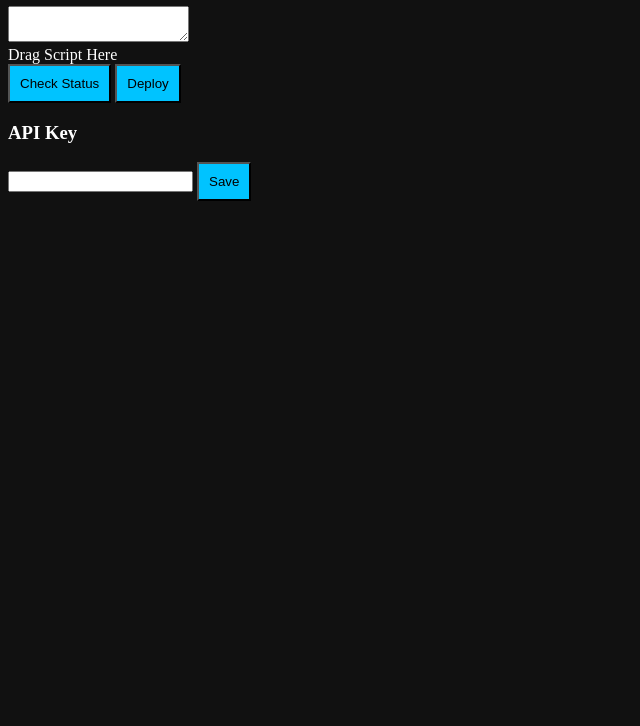
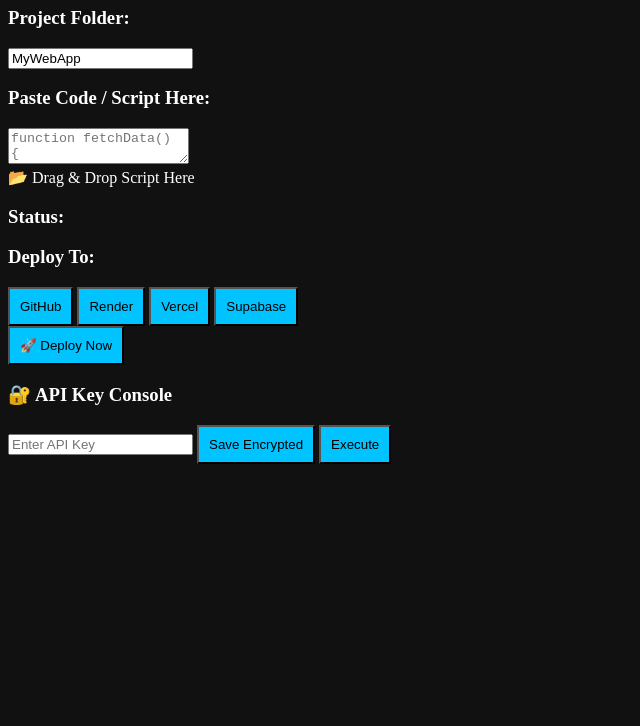
Before and after one commit to 1wb1965197116-jpg/multi-ai-deploy, a website: page frontend/index.html in a window 1280 px wide. Shown: the part 74-800 px from the top of the page, without its empty margins (0-640 px from the left). Drawn offline with Linux system fonts and the light colour scheme.

Commit message:
Update index.html

```diff
--- a/frontend/index.html
+++ b/frontend/index.html
@@ -1,23 +1,44 @@
 <!DOCTYPE html>
 <html>
 <head>
-<title>Multi AI Deploy</title>
+<title>AI Multi-Project Deployer</title>
 <link rel="stylesheet" href="styles.css">
 </head>
 <body>
 
-<h1>AI Multi-Project Deployer</h1>
+<h1>🚀 AI Multi-Project Deployer</h1>
 
-<textarea id="fileContent"></textarea>
+<h3>Project Folder:</h3>
+<input id="projectName" value="MyWebApp">
 
-<div id="dropZone">Drag Script Here</div>
+<h3>Paste Code / Script Here:</h3>
+<textarea id="fileContent" placeholder="function fetchData() { console.log('Fetching data...'); }"></textarea>
 
-<button onclick="checkStatus()">Check Status</button>
-<button onclick="deploy()">Deploy</button>
+<div id="dropZone">📂 Drag & Drop Script Here</div>
 
-<h3>API Key</h3>
-<input id="apiKey">
-<button onclick="saveKey()">Save</button>
+<h3>Status:</h3>
+<div id="statusBox"></div>
+
+<div id="fixPrompt" style="display:none;">
+  <p>⚠️ Files incomplete. Do you want AI to fix?</p>
+  <button onclick="fixProject()">Yes, Fix It</button>
+  <button onclick="cancelFix()">Cancel</button>
+</div>
+
+<h3>Deploy To:</h3>
+<div class="deploy-buttons">
+  <button onclick="deploy('github')">GitHub</button>
+  <button onclick="deploy('render')">Render</button>
+  <button onclick="deploy('vercel')">Vercel</button>
+  <button onclick="deploy('supabase')">Supabase</button>
+</div>
+
+<button class="mainDeploy" onclick="checkBeforeDeploy()">🚀 Deploy Now</button>
+
+<h3>🔐 API Key Console</h3>
+<input id="apiKey" placeholder="Enter API Key">
+<button onclick="saveKey()">Save Encrypted</button>
+<button onclick="runWithKey()">Execute</button>
 
 <div id="output"></div>
 
```
